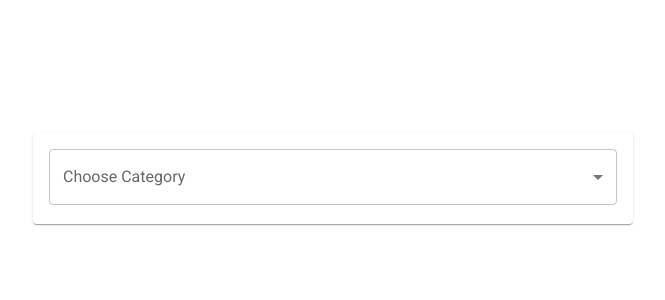
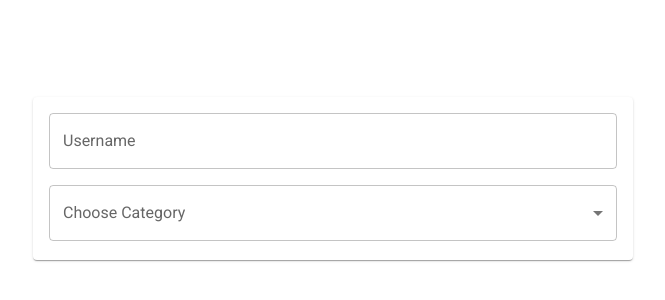
Before and after one commit to wildanfajriyan/hadeboard-app, a React (Vite) app: page /login in a window 1280 px wide. Shown: the part 222-522 px from the top of the page, without its empty margins (307-972 px from the left). Built offline with nearby package versions, Linux system fonts and the light colour scheme.

Commit message:
add TextField component

```diff
--- a/src/components/pages/Auth/Login/Login.jsx
+++ b/src/components/pages/Auth/Login/Login.jsx
@@ -2,9 +2,15 @@ import { Paper, Stack } from '@mui/material';
 import { useForm } from 'react-hook-form';
 
 import Select from '../../../ui/forms/Select';
+import TextField from '../../../ui/forms/TextField';
 
 const Login = () => {
-  const { control } = useForm();
+  const { control, watch } = useForm();
+  const username = watch('username');
+  const category = watch('category');
+
+  console.info(`username: ${username}`);
+  console.info(`category: ${category}`);
 
   return (
     <Stack
@@ -19,8 +25,10 @@ const Login = () => {
           padding: 2,
         }}
       >
+        <TextField control={control} name={'username'} label={'Username'} />
+
         <Select
-          name={'Category'}
+          name={'category'}
           control={control}
           label={'Choose Category'}
           options={[
--- /dev/null
+++ b/src/components/ui/forms/TextField/TextField.jsx
@@ -0,0 +1,40 @@
+import { TextField as BaseTextField, Box } from '@mui/material';
+import { Controller } from 'react-hook-form';
+
+const TextField = ({
+  control,
+  name,
+  label,
+  defaultValue,
+  helperText,
+  ...props
+}) => {
+  return (
+    <Controller
+      name={name}
+      control={control}
+      defaultValue={defaultValue}
+      render={({ field: { value, onChange, onBlur } }) => {
+        return (
+          <Box
+            sx={{
+              marginBottom: 2,
+            }}
+          >
+            <BaseTextField
+              {...props}
+              fullWidth
+              label={label}
+              variant="outlined"
+              value={value}
+              onBlur={onBlur}
+              onChange={onChange}
+            />
+          </Box>
+        );
+      }}
+    />
+  );
+};
+
+export default TextField;
--- /dev/null
+++ b/src/components/ui/forms/TextField/index.js
@@ -0,0 +1,3 @@
+import TextField from './TextField';
+
+export default TextField;
```
